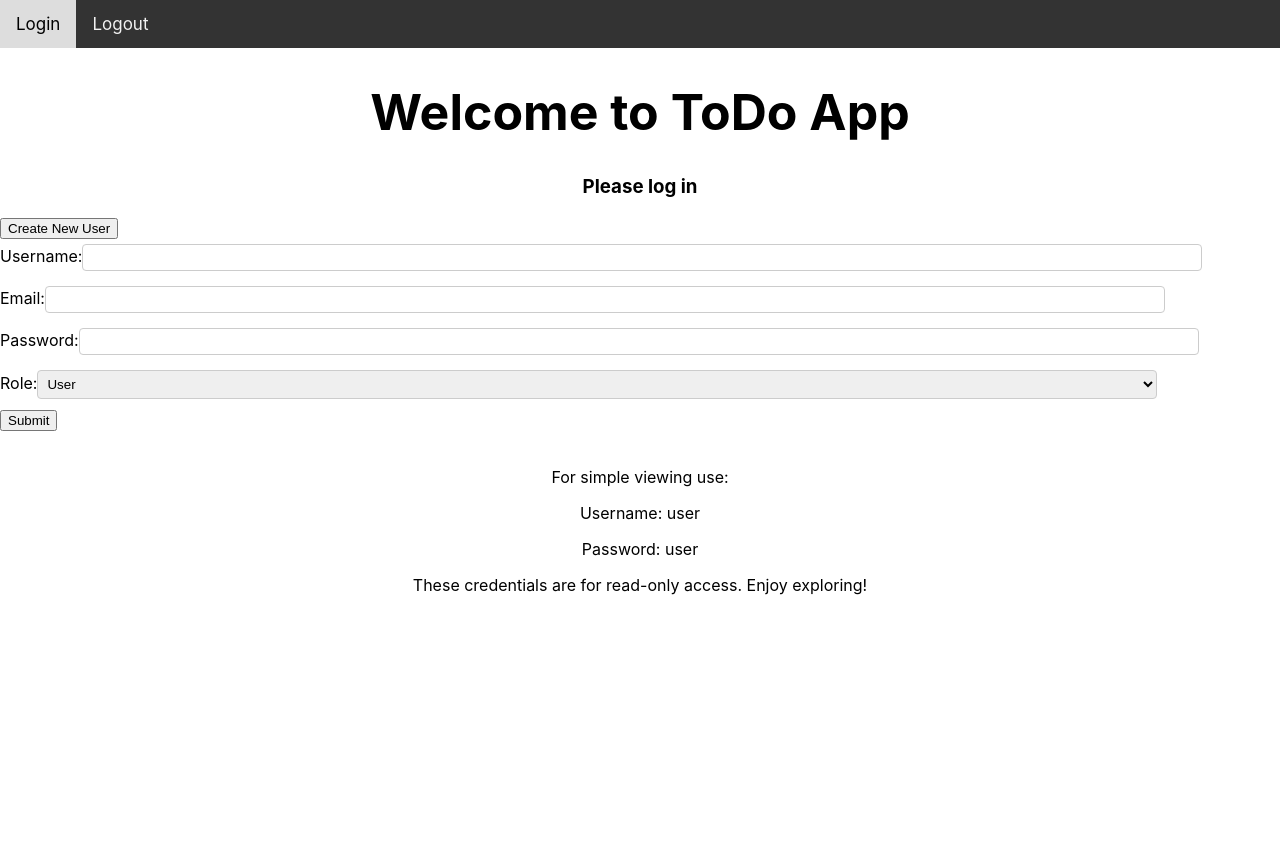
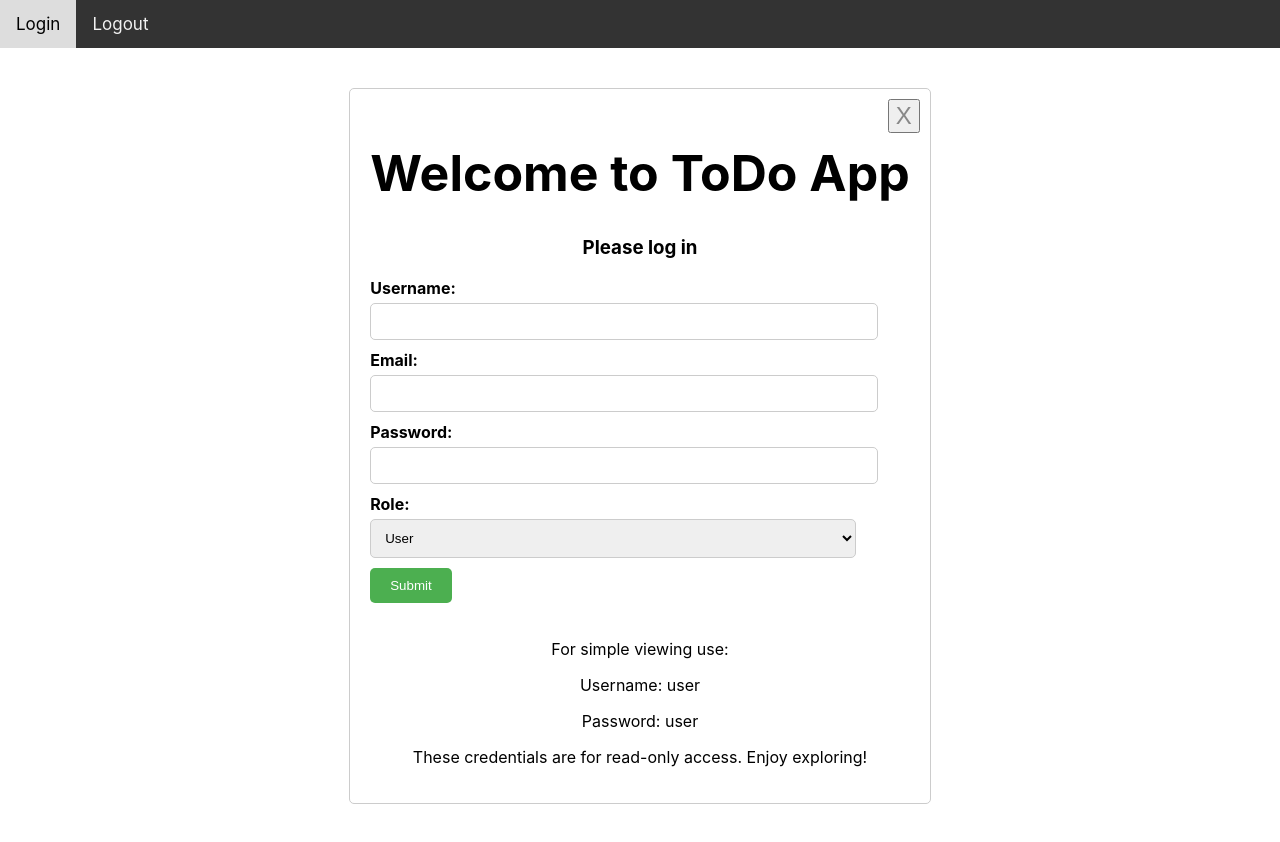
Before and after one commit to Ratedaron/IFZ-2224-013-M223-Aron-ToDo, a React (Create React App) app in the folder todo_frontend/: page / in a window 1280 px wide. Both pictures are taken after a click on the button "Create New User". Before the commit the page ends 800 px from the top, so only its background shows below. Built offline with nearby package versions, Linux system fonts and the light colour scheme.

Commit message:
I'm done, it works, only thing left is implementing tests and comments yuuu huu!!

```diff
--- a/todo_frontend/src/pages/Home.js
+++ b/todo_frontend/src/pages/Home.js
@@ -55,11 +55,15 @@ function Home() {
   };
 
   return (
-    <div>
+    <div className="form-container">
       <h1 id="h1ForHome">Welcome to ToDo App</h1>
       <h3 id="h3ForHome">Please log in</h3>
-      <button onClick={() => setShowForm(true)}>Create New User</button>
+      {!showForm && (
+        <button className="create-btn" onClick={() => setShowForm(true)}>Create New User</button>
+      )}
       {showForm && (
+        <>
+          <button className="close-btn" onClick={() => setShowForm(false)}>X</button>
           <form onSubmit={handleFormSubmit}>
             <div>
               <label>Username:</label>
@@ -110,6 +114,7 @@ function Home() {
             </div>
             <button type="submit">Submit</button>
           </form>
+        </>
       )}
       <br />
       <p id="messageForUser">For simple viewing use:</p>
--- a/todo_frontend/src/pages/Layout.css
+++ b/todo_frontend/src/pages/Layout.css
@@ -1,74 +1,4 @@
-/* Add these styles to your Layout.css file */
-
-.formLabel {
-  display: inline-block;
-  width: 150px; /* Adjust as necessary */
-  font-weight: bold;
-}
-
-.fancyForm {
-  border: 1px solid #ccc;
-  padding: 20px;
-  border-radius: 10px;
-  width: 300px;
-  margin: 20px auto;
-  background-color: #f9f9f9;
-}
-
-.createUser {
-  background-color: #4CAF50;
-  color: white;
-  padding: 10px 20px;
-  border: none;
-  border-radius: 5px;
-  cursor: pointer;
-}
-
-.createUser:hover {
-  background-color: #45a049;
-}
-
-.closeButton {
-  background-color: red;
-  color: white;
-  border: none;
-  border-radius: 5px;
-  padding: 5px 10px;
-  cursor: pointer;
-  float: right;
-}
-
-input[type="text"],
-input[type="email"],
-input[type="password"],
-select {
-  width: calc(100% - 160px); /* Adjust to match the label width */
-  padding: 5px;
-  margin: 5px 0 10px 0;
-  display: inline-block;
-  border: 1px solid #ccc;
-  border-radius: 4px;
-  box-sizing: border-box;
-}
-
-input[type="submit"] {
-  background-color: #4CAF50;
-  color: white;
-  padding: 10px 20px;
-  border: none;
-  border-radius: 5px;
-  cursor: pointer;
-}
-
-input[type="submit"]:hover {
-  background-color: #45a049;
-}
-
 .centeredContainer {
-  text-align: center;
-}
-
-#messageForUser {
   text-align: center;
 }
 
@@ -126,7 +56,7 @@ input[type="submit"]:hover {
 }
 
 .login-container {
-  width: 300px;
+  max-width: 400px;
   margin: 40px auto;
   padding: 20px;
   border: 1px solid #ccc;
@@ -147,9 +77,9 @@ input[type="submit"]:hover {
 }
 
 .form-group input {
-  padding: 8px;
+  padding: 10px;
   border: 1px solid #ccc;
-  border-radius: 3px;
+  border-radius: 5px;
 }
 
 .login-button {
@@ -157,10 +87,88 @@ input[type="submit"]:hover {
   background-color: #007bff;
   color: white;
   border: none;
-  border-radius: 3px;
+  border-radius: 5px;
   cursor: pointer;
 }
 
 .login-button:hover {
   background-color: #0056b3;
 }
+
+.form-container {
+  position: relative;
+  width: fit-content;
+  margin: 40px auto;
+  padding: 20px;
+  border: 1px solid #ccc;
+  border-radius: 5px;
+}
+
+.form-container h1 {
+  text-align: center;
+}
+
+.form-container h3 {
+  text-align: center;
+}
+
+.form-container button.create-btn {
+  display: block;
+  margin: 0 auto;
+  padding: 10px 20px;
+  background-color: #007bff;
+  color: white;
+  border: none;
+  border-radius: 5px;
+  cursor: pointer;
+}
+
+.form-container button.create-btn:hover {
+  background-color: #0056b3;
+}
+
+.form-container form div {
+  margin-bottom: 10px;
+}
+
+.form-container button[type="submit"] {
+  padding: 10px 20px;
+  background-color: #4CAF50;
+  color: white;
+  border: none;
+  border-radius: 5px;
+  cursor: pointer;
+  transition: background-color 0.3s;
+}
+
+.form-container button[type="submit"]:hover {
+  background-color: #45a049;
+}
+
+.form-container label {
+  display: block;
+  font-weight: bold;
+  margin-bottom: 5px; /* Add margin to the bottom */
+}
+
+.form-container input,
+.form-container select {
+  width: 90%;
+  padding: 10px;
+  border: 1px solid #ccc;
+  border-radius: 5px;
+}
+
+
+.close-btn {
+  position: absolute;
+  top: 10px; /* Adjust top positioning */
+  right: 10px; /* Position to the right */
+  cursor: pointer;
+  font-size: 24px;
+  color: #888;
+}
+
+#messageForUser {
+  text-align: center;
+}
```
Lines whose indentation alone changed are shown as unchanged.
